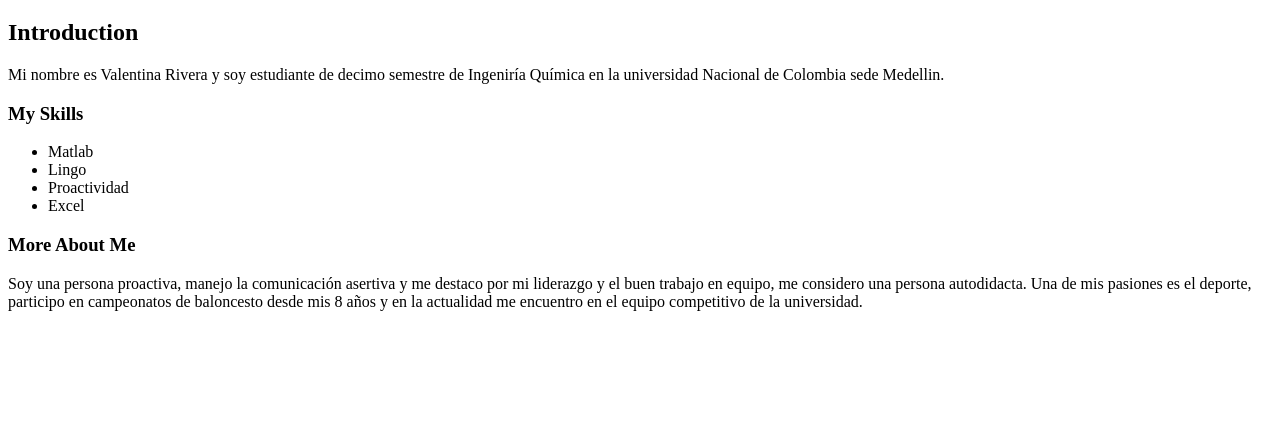
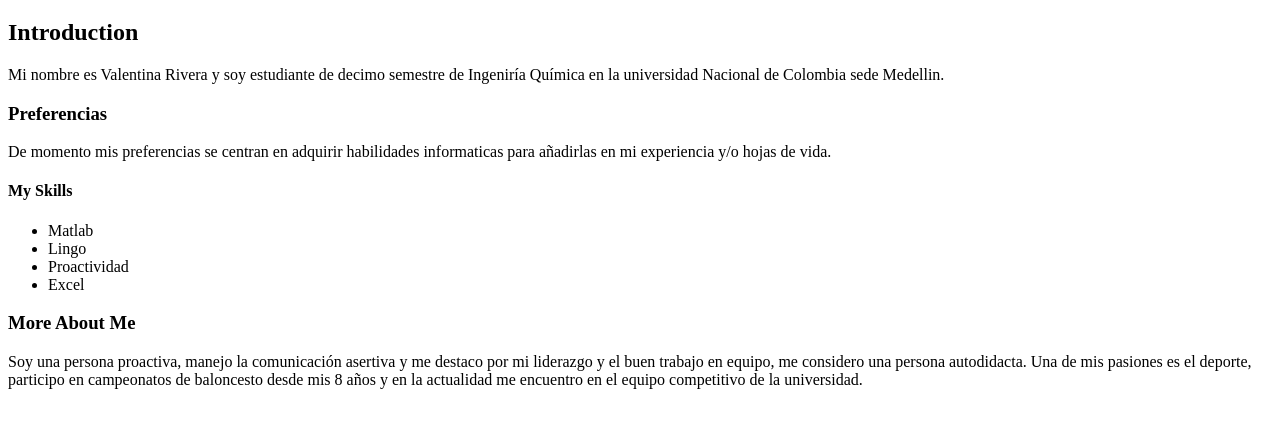
Before and after one commit to LauraR32/Pruebas-Convocatoria-IO-I, a plain HTML site: page index.html in a window 1280 px wide. Shown: the part 61-488 px from the top of the page. Drawn offline with Linux system fonts and the light colour scheme.

Commit message:
Update index.html

```diff
--- a/index.html
+++ b/index.html
@@ -19,7 +19,15 @@
       </p>
     </div><!-- end intro-->
     <div>
-      <h3>My Skills</h3>
+       <div>
+      <h3>Preferencias</h3>
+      <p>
+       De momento mis preferencias se centran en adquirir habilidades informaticas para añadirlas en mi experiencia y/o hojas de vida.
+      </p>
+    </div><!-- end Preferencias-->
+      <div>
+       <div>
+      <h4>My Skills</h4>
       <ul>
         <li>Matlab</li>
         <li>Lingo</li>
```
